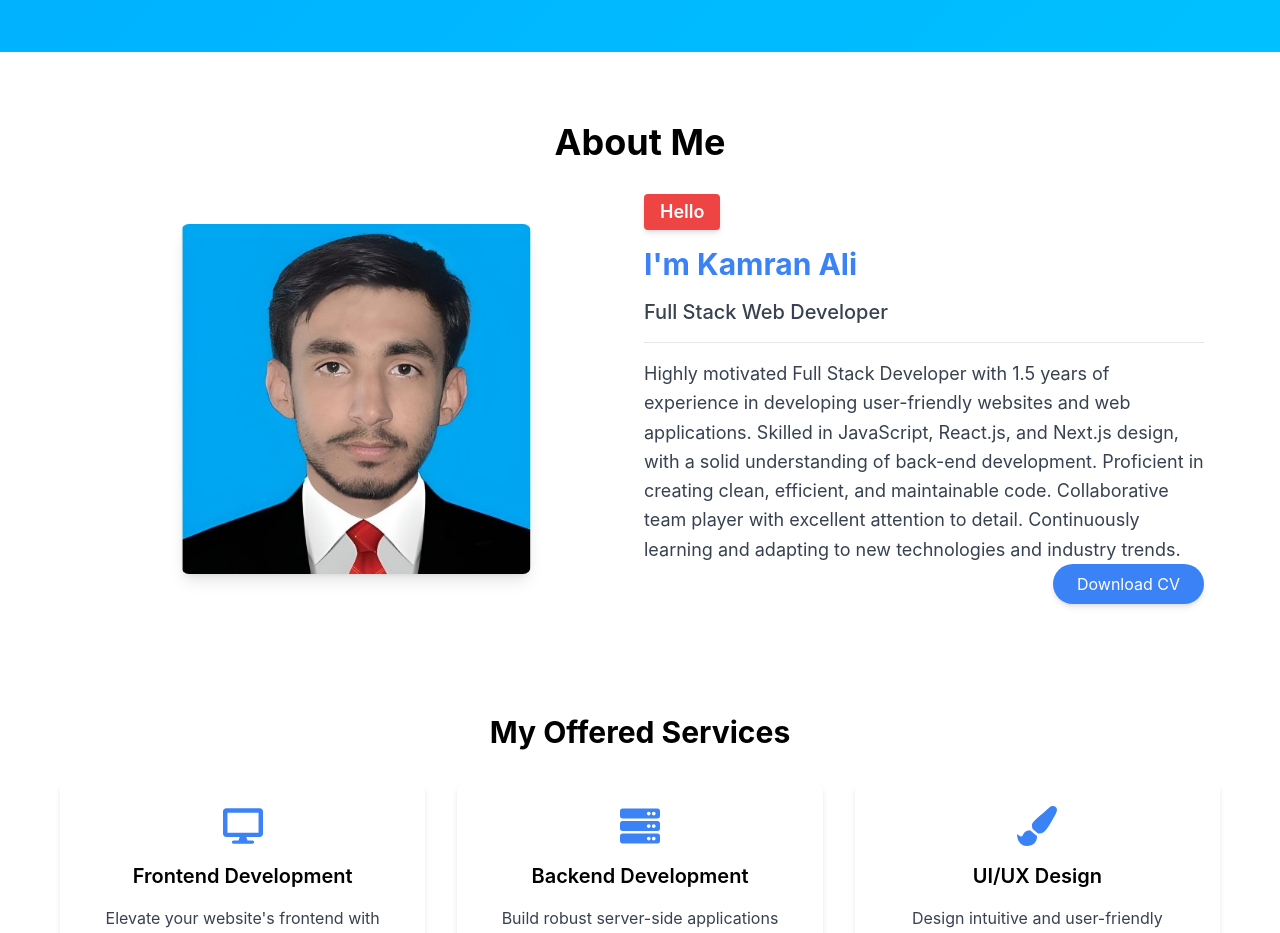
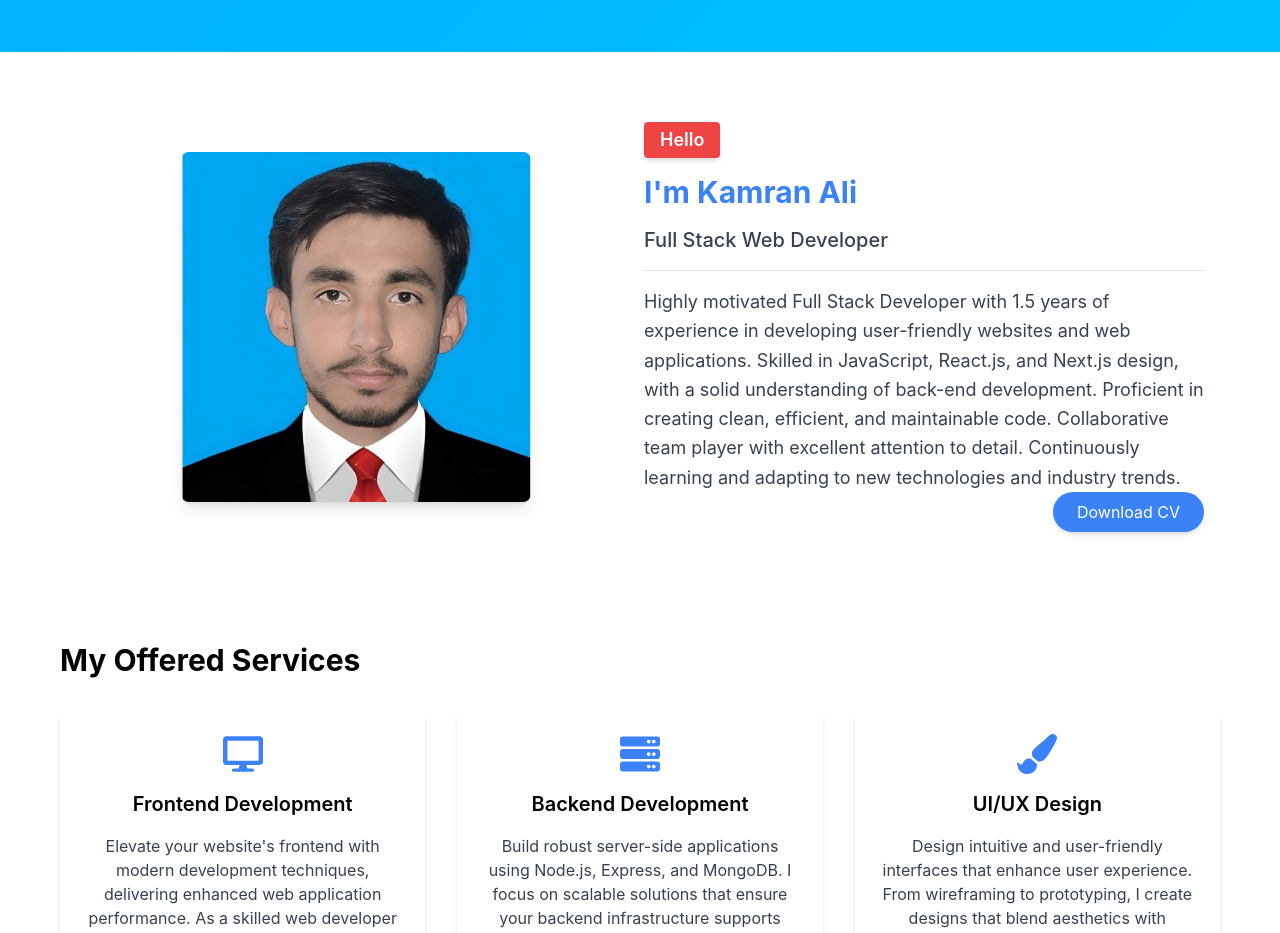
Before and after one commit to kamranalig/kamran_portfolio, a React (Vite) app: page / in a window 1280 px wide. Shown: the part 660-1593 px from the top of the page. Built offline with nearby package versions, Linux system fonts and the light colour scheme.

Commit message:
updated code

```diff
--- a/src/components/about/index.jsx
+++ b/src/components/about/index.jsx
@@ -3,10 +3,6 @@ import React from "react";
 const About = () => {
   return (
     <div className="max-w-[1160px] mx-auto my-[70px] px-4" id="about">
-      <h3 className="text-4xl font-bold text-black text-center mb-8">
-        About Me
-      </h3>
-
       <div className="flex flex-col lg:flex-row w-full gap-2 justify-center items-center">
         <div className="w-full lg:w-1/2 text-center lg:text-right mb-8 lg:mb-0">
           <img
--- a/src/components/servicess/index.jsx
+++ b/src/components/servicess/index.jsx
@@ -5,9 +5,7 @@ import "./Services.css";
 const Services = () => {
   return (
     <div className="max-w-[1160px] mx-auto py-10" id="services">
-      <h3 className="text-3xl font-bold mb-8 text-center">
-        My Offered Services
-      </h3>
+      <h3 className="text-3xl font-bold mb-8">My Offered Services</h3>
       <div className="grid grid-cols-1 md:grid-cols-3 gap-8">
         <div className="service-card bg-white shadow-md rounded-lg p-6 flex flex-col justify-between">
           <div>
```
